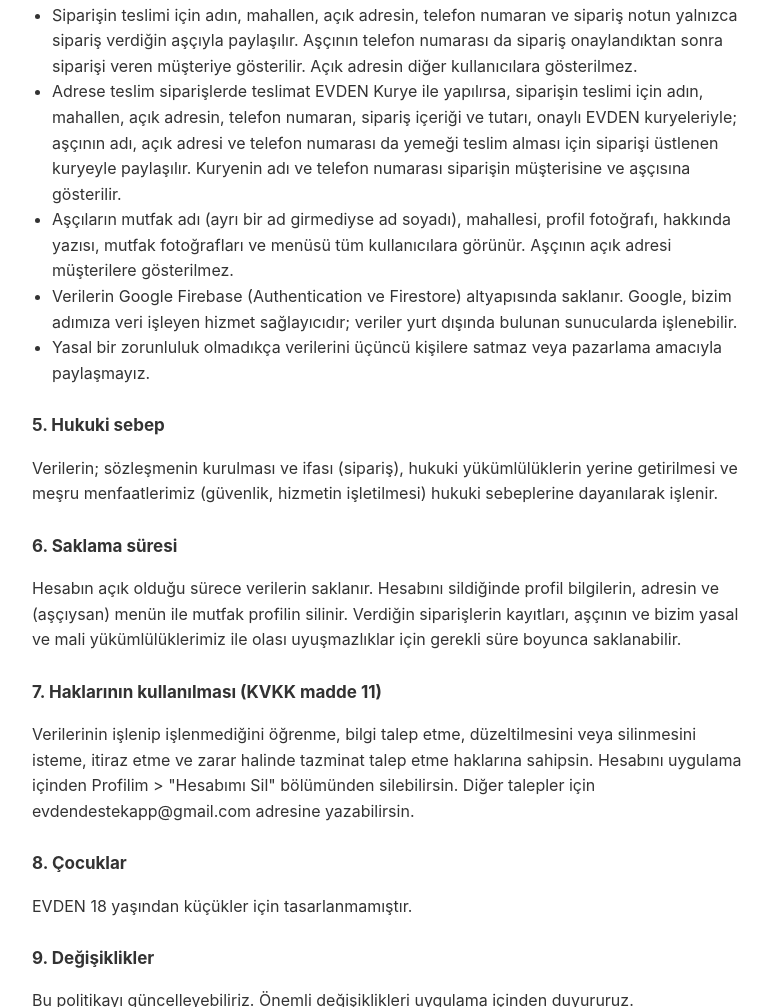
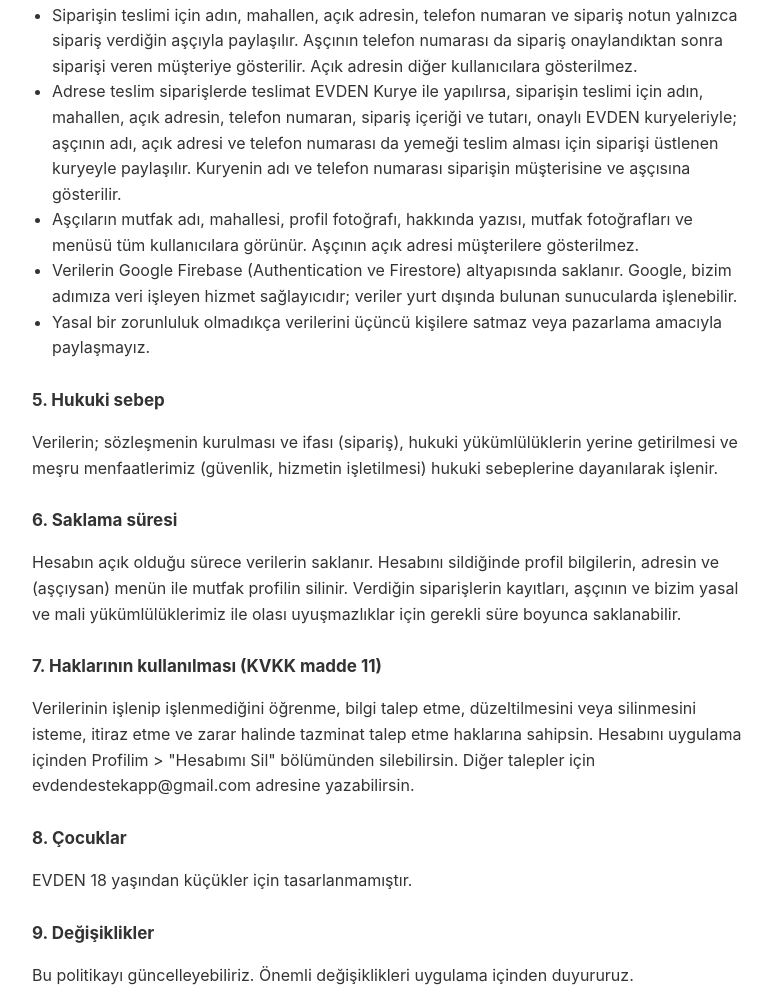
Before and after one commit to koumitg/evden-site, a plain HTML site: page privacy.html in a window 1280 px wide. Shown: the part 983-1990 px from the top of the page, without its empty margins (248-1020 px from the left). Drawn offline with Linux system fonts and the light colour scheme.

Commit message:
Add files via upload

```diff
--- a/privacy.html
+++ b/privacy.html
@@ -29,7 +29,7 @@ h1{color:#FF6B00;font-size:24px}h2{font-size:17px;margin-top:26px}a{color:#FF6B0
 <ul>
 <li>Siparişin teslimi için adın, mahallen, açık adresin, telefon numaran ve sipariş notun yalnızca sipariş verdiğin aşçıyla paylaşılır. Aşçının telefon numarası da sipariş onaylandıktan sonra siparişi veren müşteriye gösterilir. Açık adresin diğer kullanıcılara gösterilmez.</li>
 <li>Adrese teslim siparişlerde teslimat EVDEN Kurye ile yapılırsa, siparişin teslimi için adın, mahallen, açık adresin, telefon numaran, sipariş içeriği ve tutarı, onaylı EVDEN kuryeleriyle; aşçının adı, açık adresi ve telefon numarası da yemeği teslim alması için siparişi üstlenen kuryeyle paylaşılır. Kuryenin adı ve telefon numarası siparişin müşterisine ve aşçısına gösterilir.</li>
-<li>Aşçıların mutfak adı (ayrı bir ad girmediyse ad soyadı), mahallesi, profil fotoğrafı, hakkında yazısı, mutfak fotoğrafları ve menüsü tüm kullanıcılara görünür. Aşçının açık adresi müşterilere gösterilmez.</li>
+<li>Aşçıların mutfak adı, mahallesi, profil fotoğrafı, hakkında yazısı, mutfak fotoğrafları ve menüsü tüm kullanıcılara görünür. Aşçının açık adresi müşterilere gösterilmez.</li>
 <li>Verilerin Google Firebase (Authentication ve Firestore) altyapısında saklanır. Google, bizim adımıza veri işleyen hizmet sağlayıcıdır; veriler yurt dışında bulunan sunucularda işlenebilir.</li>
 <li>Yasal bir zorunluluk olmadıkça verilerini üçüncü kişilere satmaz veya pazarlama amacıyla paylaşmayız.</li>
 </ul>
```
